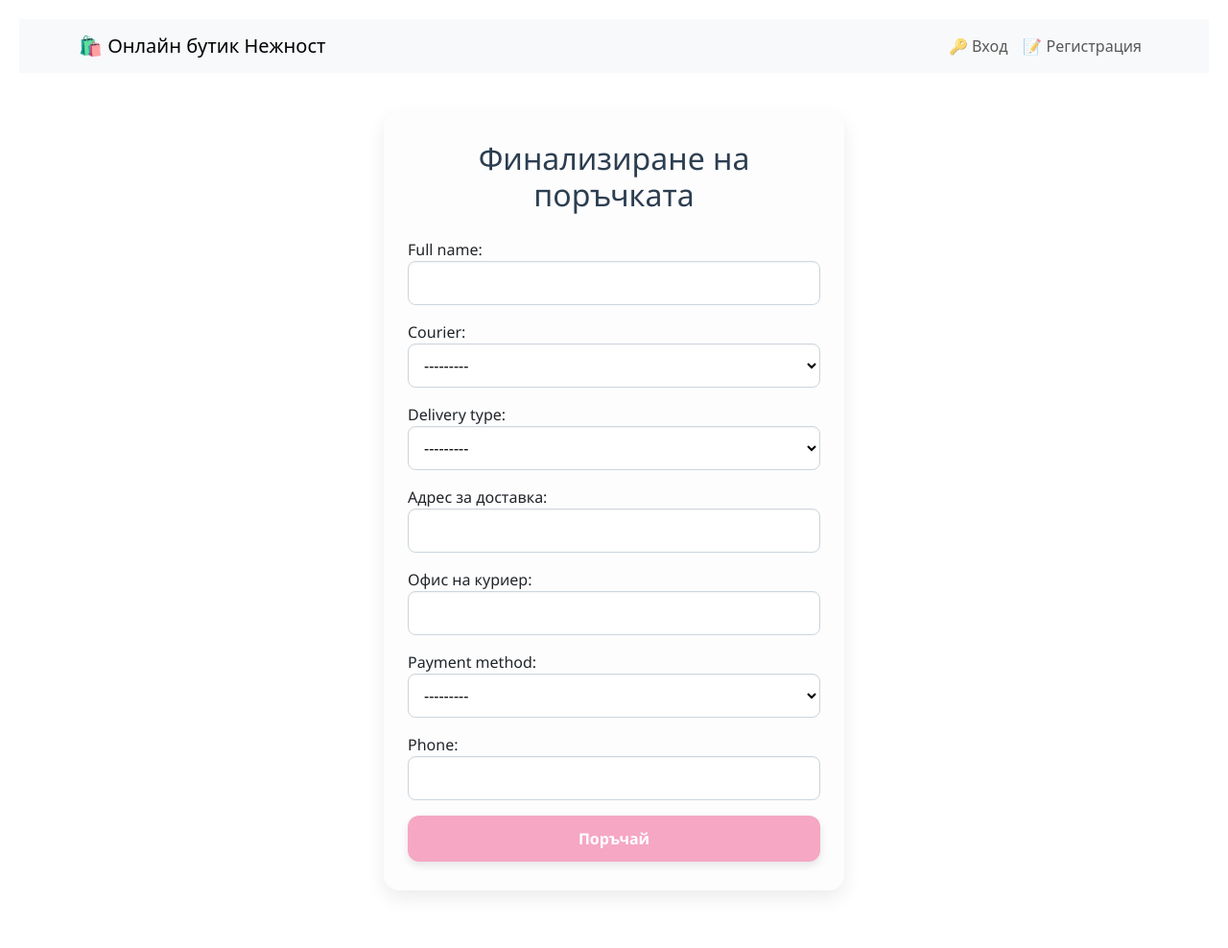
After one commit to GalkaKG/nejnost-online-store, a Django app: page /orders/checkout/ in a window 1280 px wide. The commit adds this page. Shown: the whole page at 96% size. Run offline with Django 5.2, Linux system fonts and the light colour scheme.

```diff
--- a/orders/forms.py
+++ b/orders/forms.py
@@ -1,19 +1,40 @@
 from django import forms
 from .models import Order
+from accounts.models import UserProfile
 
+
+# forms.py
 
 class OrderForm(forms.ModelForm):
     class Meta:
         model = Order
-        fields = ['courier', 'delivery_type', 'delivery_address', 'office_address']
+        fields = [
+            'full_name',
+            'courier',
+            'delivery_type',
+            'delivery_address',
+            'office_address',
+            'payment_method',
+            'phone',
+        ]
 
-    def clean(self):
-        cleaned_data = super().clean()
-        delivery_type = cleaned_data.get('delivery_type')
+    def __init__(self, *args, **kwargs):
+        user = kwargs.pop('user', None)
+        super().__init__(*args, **kwargs)
 
-        if delivery_type == 'home' and not cleaned_data.get('delivery_address'):
-            raise forms.ValidationError('Home delivery requires an address.')
-        if delivery_type == 'office' and not cleaned_data.get('office_address'):
-            raise forms.ValidationError('Office delivery requires an office address.')
+        if user and user.is_authenticated:
+            try:
+                profile = user.userprofile
 
-        return cleaned_data
+                if not self.initial.get('full_name'):
+                    self.fields['full_name'].initial = profile.full_name
+
+                if not self.initial.get('phone'):
+                    self.fields['phone'].initial = profile.phone_number
+
+                if not self.initial.get('delivery_address') and profile.address_line1:
+                    full_address = f"{profile.address_line1}, {profile.postal_code} {profile.city}, {profile.country}"
+                    self.fields['delivery_address'].initial = full_address
+
+            except UserProfile.DoesNotExist:
+                pass
--- a/orders/models.py
+++ b/orders/models.py
@@ -1,5 +1,8 @@
 from django.db import models
 from django.conf import settings
+
+from django.conf import settings
+from django.db import models
 
 
 class Order(models.Model):
@@ -8,17 +11,39 @@ class Order(models.Model):
         ('Econt', 'Econt'),
     ]
 
+    PAYMENT_CHOICES = [
+        ('cod', 'Наложен платеж'),
+        ('bank', 'Банков превод'),
+        ('card', 'Карта (Stripe)'),
+    ]
+
     DELIVERY_CHOICES = [
-        ('home', 'Home Address'),
-        ('office', 'Office'),
+        ('home', 'До адрес'),
+        ('office', 'До офис на куриер'),
     ]
 
     user = models.ForeignKey(settings.AUTH_USER_MODEL, on_delete=models.CASCADE)
+    full_name = models.CharField(max_length=255, blank=True)
     courier = models.CharField(max_length=20, choices=COURIER_CHOICES)
     delivery_type = models.CharField(max_length=10, choices=DELIVERY_CHOICES)
-    delivery_address = models.CharField(max_length=255, null=True, blank=True)
-    office_address = models.CharField(max_length=255, null=True, blank=True)
+
+    delivery_address = models.CharField("Адрес за доставка", max_length=255, blank=True, null=True)
+    office_address = models.CharField("Офис на куриер", max_length=255, blank=True, null=True)
+
+    payment_method = models.CharField(max_length=10, choices=PAYMENT_CHOICES)
+
+    phone = models.CharField(max_length=20, blank=True, null=True)
+
     created_at = models.DateTimeField(auto_now_add=True)
 
+    status = models.CharField(max_length=50, default='в процес')
+
+    def save(self, *args, **kwargs):
+        if self.delivery_type == 'home':
+            self.office_address = None
+        elif self.delivery_type == 'office':
+            self.delivery_address = None
+        super().save(*args, **kwargs)
+
     def __str__(self):
-        return f"Order #{self.id} by {self.user.username}"
+        return f"Поръчка #{self.id} от {self.user.username}"
--- a/orders/urls.py
+++ b/orders/urls.py
@@ -1,7 +1,10 @@
 from django.urls import path
-from . import views
+from .views import checkout_view, order_success
 
 urlpatterns = [
-    path('create/', views.create_order, name='create_order'),
-    path('success/', views.order_success, name='order_success'),
+    path('checkout/', checkout_view, name='checkout',),
+    path('success/', order_success, name='order_success'),
+    # path('payment/', payment_view, name='payment'),
+    # path('payment/success/', success_view, name='success_url'),
+    # path('payment/error/', error_view, name='error_url'),
 ]
--- a/orders/views.py
+++ b/orders/views.py
@@ -4,29 +4,17 @@ from .models import Order
 import requests
 
 
-def create_order(request):
+def checkout_view(request):
     if request.method == 'POST':
-        form = OrderForm(request.POST)
+        form = OrderForm(request.POST, user=request.user)
         if form.is_valid():
             order = form.save(commit=False)
             order.user = request.user
             order.save()
-
-            # Възможна интеграция с API на Speedy или Econt
-            courier = order.courier
-            if courier == 'Speedy':
-                # Изпращаме заявка до Speedy API
-                response = requests.post('https://api.speedy.bg/v1/shipment', data={...})
-            elif courier == 'Econt':
-                # Изпращаме заявка до Econt API
-                response = requests.post('https://www.econt.com/api/', data={...})
-
-            # Връщаме се към потребителя
-            return redirect('order_success')
+            return redirect('thank_you')
     else:
-        form = OrderForm()
-
-    return render(request, 'orders/create_order.html', {'form': form})
+        form = OrderForm(user=request.user)
+    return render(request, 'orders/checkout.html', {'form': form})
 
 
 def order_success(request):
--- a/products/urls.py
+++ b/products/urls.py
@@ -3,7 +3,6 @@ from django.urls import path
 from .views import product_detail, add_to_cart, view_cart, update_cart_item, remove_from_cart, proceed_to_payment
 
 urlpatterns = [
-    # path('', product_list, name='product_list'),
     path('<int:product_id>/', product_detail, name='product_detail'),
     path('add-to-cart/<int:product_id>/', add_to_cart, name='add_to_cart'),
     path('cart/', view_cart, name='view_cart'),
--- a/templates/cart/cart.html
+++ b/templates/cart/cart.html
@@ -95,8 +95,8 @@
         <a href="{% url 'home' %}" class="btn btn-outline-secondary">
             <i class="fas fa-arrow-left"></i> Продължи пазаруването
         </a>
-        <a href="{% url 'proceed_to_payment' %}" class="btn btn-primary">
-            Плащане <i class="fas fa-arrow-right"></i>
+        <a href="{% url 'checkout' %}" class="btn btn-primary">
+            Финализиране на поръчката <i class="fas fa-arrow-right"></i>
         </a>
     </div>
     {% else %}
--- /dev/null
+++ b/templates/orders/checkout.html
@@ -0,0 +1,85 @@
+{% extends "shop/base.html" %}
+{% block title %}Финализиране на поръчката{% endblock %}
+
+{% block content %}
+<div class="checkout-container">
+    <h2>Финализиране на поръчката</h2>
+
+    <form method="post">
+        {% csrf_token %}
+        {{ form.as_p }}
+        <button type="submit" class="checkout-btn">Поръчай</button>
+    </form>
+</div>
+
+<style>
+.checkout-container {
+    max-width: 480px;
+    margin: 40px auto;
+    padding: 30px 25px;
+    border-radius: 16px;
+    box-shadow: 0 8px 20px rgba(0, 0, 0, 0.08);
+    font-family: 'Segoe UI', sans-serif;
+    background-color: #fdfdfe;
+}
+
+.checkout-container h2 {
+    text-align: center;
+    margin-bottom: 25px;
+    color: #2c3e50;
+}
+
+.checkout-container .form-group {
+    margin-bottom: 20px;
+}
+
+.checkout-container .form-label {
+    display: block;
+    margin-bottom: 5px;
+    color: #34495e;
+    font-weight: 500;
+}
+
+.checkout-container input,
+.checkout-container select {
+    width: 100%;
+    padding: 10px 12px;
+    border-radius: 8px;
+    border: 1px solid #ccd6dd;
+    background-color: #ffffff;
+    box-shadow: inset 0 1px 2px rgba(0, 0, 0, 0.05);
+    transition: border-color 0.3s ease;
+}
+
+.checkout-container input:focus,
+.checkout-container select:focus {
+    border-color: #f5a7c3;
+    outline: none;
+}
+
+.checkout-container .form-error {
+    color: #e74c3c;
+    font-size: 13px;
+}
+
+.checkout-btn {
+    width: 100%;
+    background-color: #f5a7c3; /* Barbie pink 💕 */
+    color: #fff;
+    font-weight: 600;
+    border: none;
+    border-radius: 12px;
+    padding: 12px 0;
+    font-size: 16px;
+    cursor: pointer;
+    box-shadow: 0 4px 8px rgba(0,0,0,0.1);
+    transition: all 0.3s ease;
+}
+
+.checkout-btn:hover {
+    background-color: #ff4da6;
+    box-shadow: 0 6px 12px rgba(0, 0, 0, 0.15);
+    transform: translateY(-2px);
+}
+</style>
+{% endblock %}
--- a/templates/orders/create_order.html
+++ /dev/null
@@ -1,5 +0,0 @@
-<form method="POST">
-    {% csrf_token %}
-    {{ form.as_p }}
-    <button type="submit">Submit Order</button>
-</form>
--- /dev/null
+++ b/templates/orders/order_success.html
@@ -0,0 +1,2 @@
+<h2>Благодарим за вашата поръчка!</h2>
+<p>Ще се свържем с вас скоро.</p>
--- a/templates/products/product_list.html
+++ b/templates/products/product_list.html
@@ -20,9 +20,9 @@
             {% endif %}
         </button>
         <ul class="dropdown-menu dropdown-menu-end" aria-labelledby="sortDropdown">
-            <li><a class="dropdown-item" href="?sort=updated">Последно обновени</a></li>
-            <li><a class="dropdown-item" href="?sort=price_asc">Най-евтини първи</a></li>
-            <li><a class="dropdown-item" href="?sort=price_desc">Най-скъпи първи</a></li>
+            <li><a class="dropdown-item" href="?sort=updated">Най-нови</a></li>
+            <li><a class="dropdown-item" href="?sort=price_asc">Цена възходящ ред</a></li>
+            <li><a class="dropdown-item" href="?sort=price_desc">Цена низходящ ред</a></li>
         </ul>
     </div>
 </div>
```
Also changed, not shown: templates/orders/cash_on_delivery_payment.html (added, +10 -0 lines), templates/payments/card_payment.html (added, +11 -0 lines), templates/payments/error.html (added, +9 -0 lines), templates/payments/payment.html (+21 -1 lines), orders/migrations/0001_initial.py, orders/migrations/0002_order_status.py (added).
